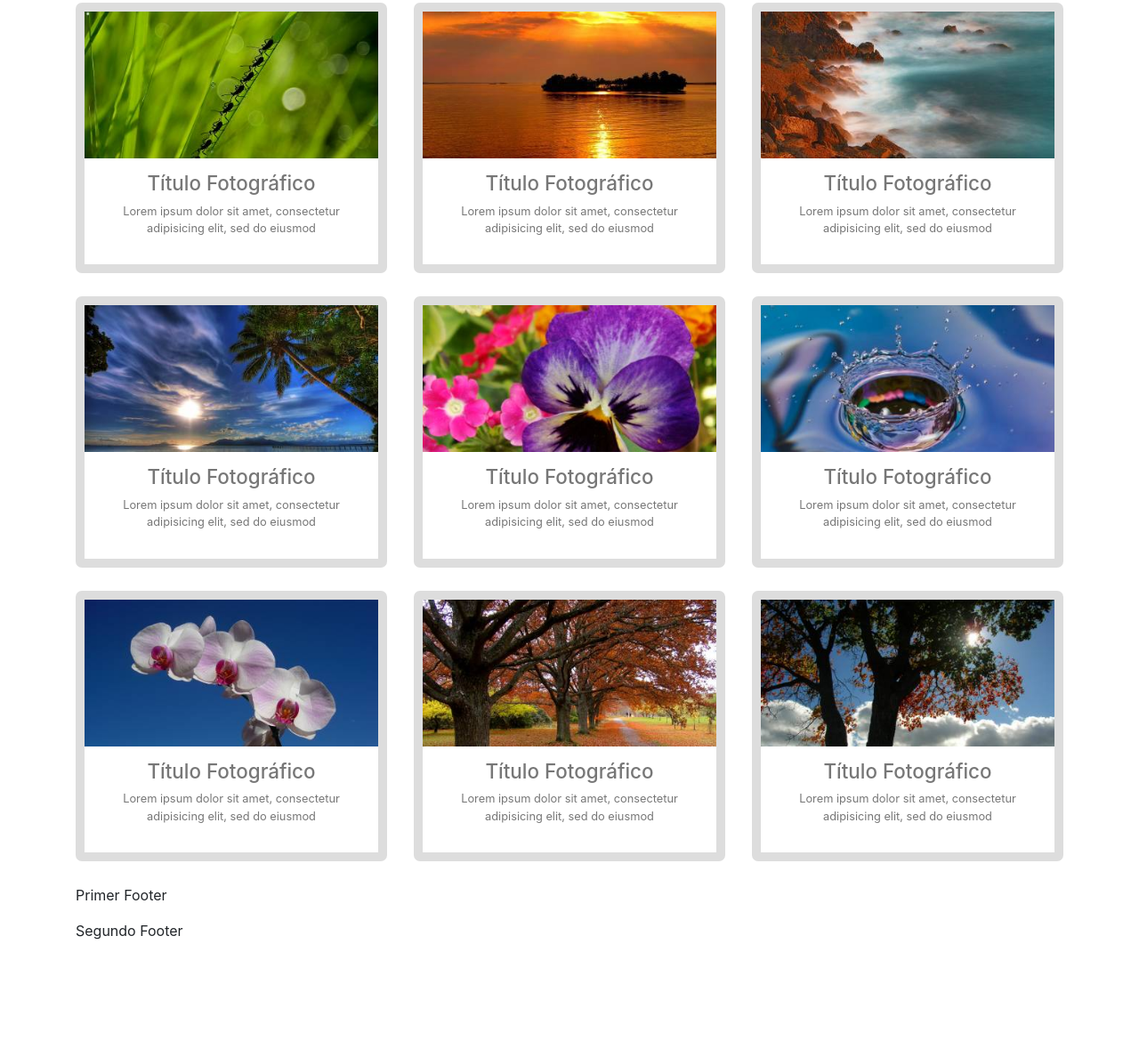
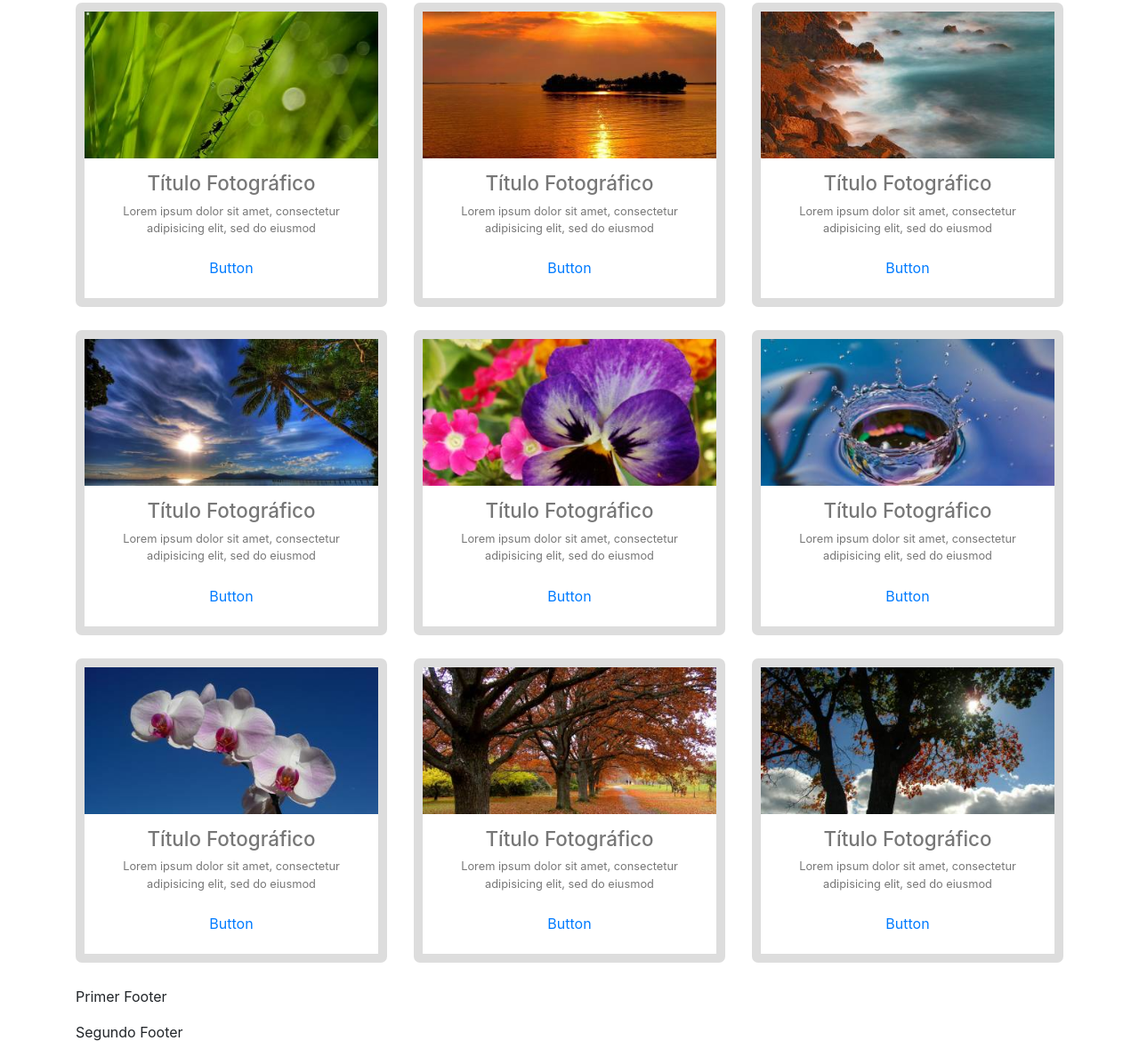
Before and after one commit to aincatoni/desafio7, a website: page public/index.html in a window 1280 px wide. Shown: the part 451-1639 px from the top of the page at 89% size. Before the commit the page ends 1525 px from the top, so only its background shows below. Drawn offline with Linux system fonts and the light colour scheme.

Commit message:
añadiendo boton a la ficha

```diff
--- a/public/index.html
+++ b/public/index.html
@@ -68,6 +68,7 @@
 							<p>
 						Lorem ipsum dolor sit amet, consectetur adipisicing elit, sed do eiusmod
 							</p>
+							<a href="#" class="btn" role="button">Button</a>
 							</div>
 							</div>
 					</div>
@@ -80,6 +81,7 @@
 							<p>
 						Lorem ipsum dolor sit amet, consectetur adipisicing elit, sed do eiusmod
 							</p>
+							<a href="#" class="btn" role="button">Button</a>
 							</div>
 							</div>
 					</div>
@@ -92,6 +94,7 @@
 							<p>
 						Lorem ipsum dolor sit amet, consectetur adipisicing elit, sed do eiusmod
 							</p>
+							<a href="#" class="btn" role="button">Button</a>
 							</div>
 							</div>
 					</div>
@@ -104,6 +107,7 @@
 							<p>
 						Lorem ipsum dolor sit amet, consectetur adipisicing elit, sed do eiusmod
 							</p>
+							<a href="#" class="btn" role="button">Button</a>
 							</div>
 							</div>
 					</div>
@@ -116,6 +120,7 @@
 							<p>
 						Lorem ipsum dolor sit amet, consectetur adipisicing elit, sed do eiusmod
 							</p>
+							<a href="#" class="btn" role="button">Button</a>
 							</div>
 							</div>
 					</div>
@@ -128,6 +133,7 @@
 							<p>
 						Lorem ipsum dolor sit amet, consectetur adipisicing elit, sed do eiusmod
 							</p>
+							<a href="#" class="btn" role="button">Button</a>
 							</div>
 							</div>
 					</div>
@@ -140,6 +146,7 @@
 							<p>
 						Lorem ipsum dolor sit amet, consectetur adipisicing elit, sed do eiusmod
 							</p>
+							<a href="#" class="btn" role="button">Button</a>
 							</div>
 							</div>
 					</div>
@@ -152,6 +159,7 @@
 							<p>
 						Lorem ipsum dolor sit amet, consectetur adipisicing elit, sed do eiusmod
 							</p>
+							<a href="#" class="btn" role="button">Button</a>
 							</div>
 							</div>
 					</div>
@@ -164,6 +172,7 @@
 							<p>
 						Lorem ipsum dolor sit amet, consectetur adipisicing elit, sed do eiusmod
 							</p>
+							<a href="#" class="btn" role="button">Button</a>
 							</div>
 							</div>
 					</div>
```
